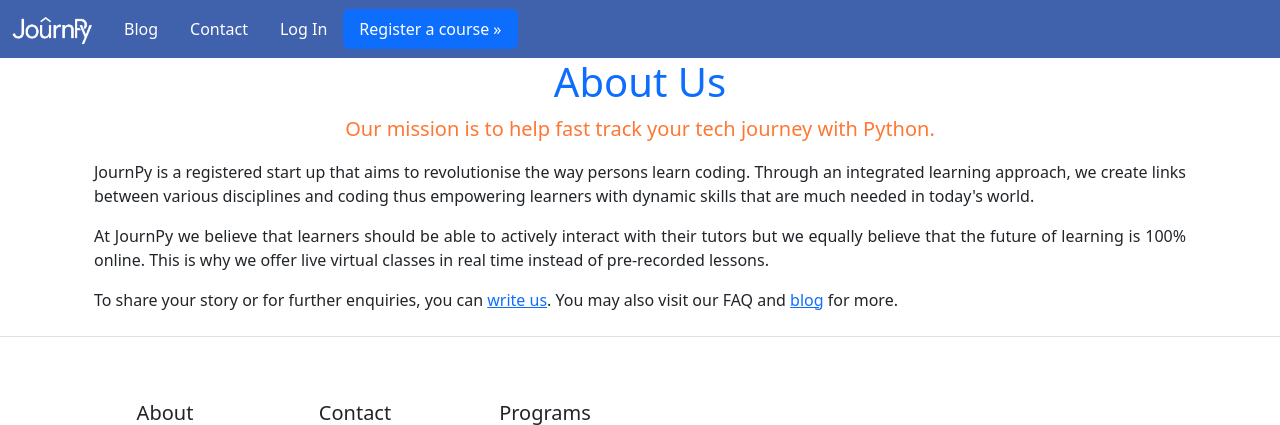
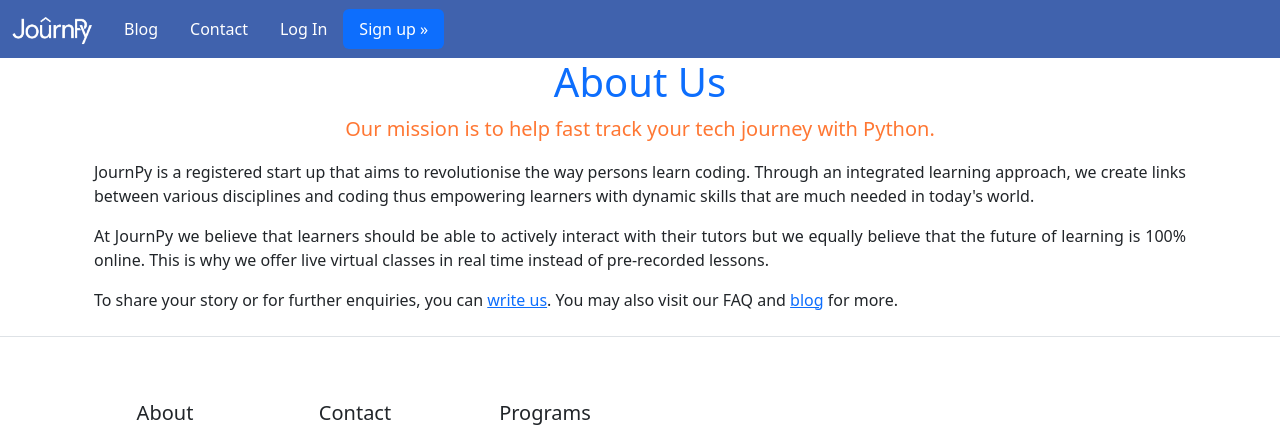
Before and after one commit to journpy/journpy2, a Django app: template templates/about.html in a window 1280 px wide. Shown: the top 425 px of the page. Run offline with Django 5.2, Linux system fonts and the light colour scheme; the template is opened without the code that fills it, so the values that code supplies are empty; some libraries are stand-ins or nearby versions.

Commit message:
changed register to signup

```diff
--- a/templates/base.html
+++ b/templates/base.html
@@ -45,8 +45,8 @@
                     {% else %}
 
                     <a class="flex-sm-fill text-sm-center nav-link a-color" href="{% url 'login' %}">Log In</a>
-                    <a class="flex-sm-fill text-sm-center nav-link active a-color" href="{% url 'signup' %}">Register a
-                        course &raquo;</a>
+                    <a class="flex-sm-fill text-sm-center nav-link active a-color" href="{% url 'signup' %}">Sign up
+                        &raquo;</a>
                     {% endif %}
                     {% if user.is_authenticated %}
                     <a class="flex-sm-fill text-sm-center nav-link" href="{% url 'password_change' %}">| Change
--- a/templates/registration/login.html
+++ b/templates/registration/login.html
@@ -10,5 +10,9 @@
     {% bootstrap_form form %}
     {% bootstrap_button button_type="submit" content="Login" %}
 </form>
-<p><a href="{% url 'password_reset' %}">Forgotten password?</a></p>
+<br>
+<p class='fw-bold'><a href="{% url 'password_reset' %}">Forgotten password?</a></p>
+<p class="lead">---------------- or ----------------</p>
+<p class='fw-bold'><a href="{% url 'signup' %}">Create new account</a></p>
+
 {% endblock content %}
```
Also changed, not shown: media/images/database-2394312_1280.jpg (added), media/images/database-schema-1895779_1280.png (added).
